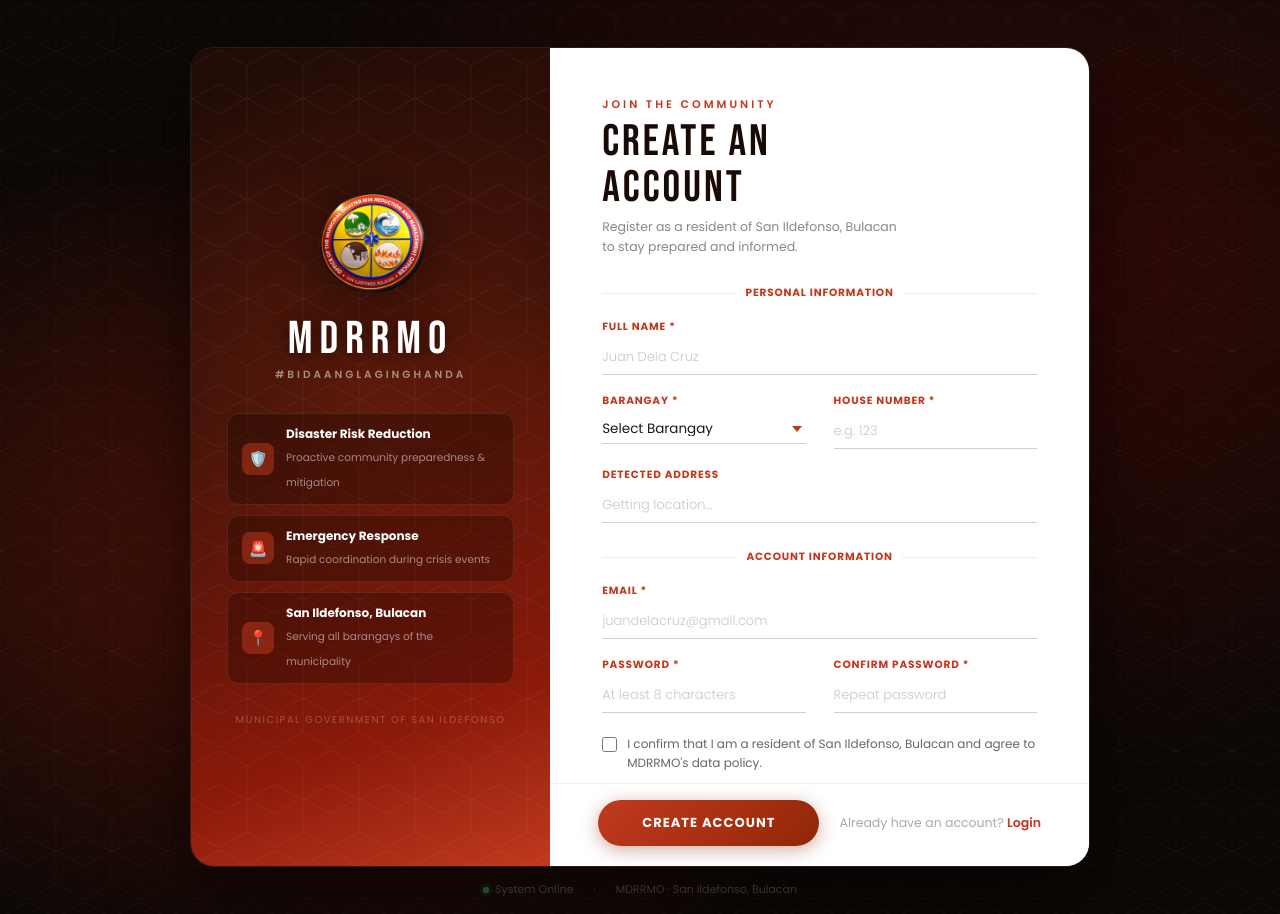
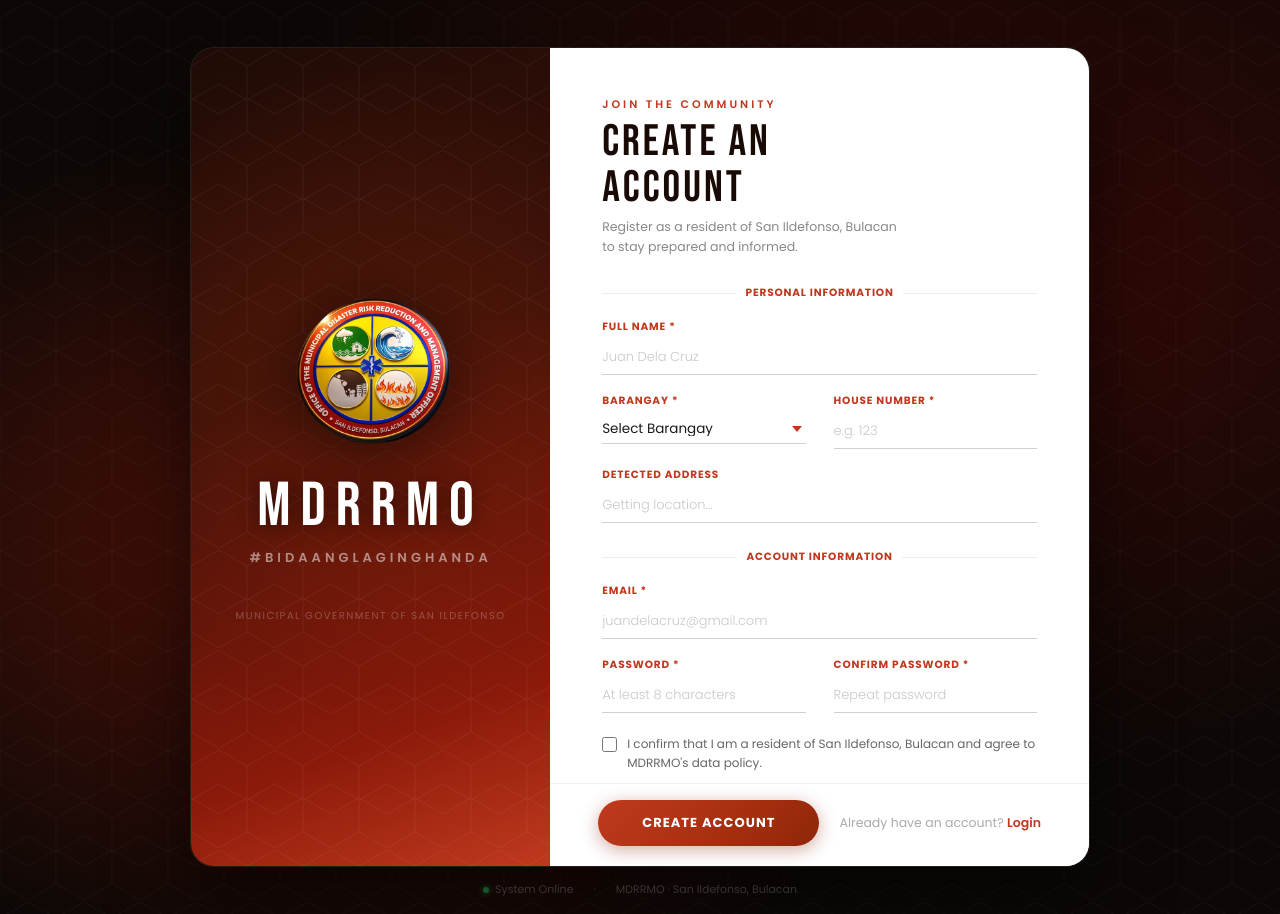
Before and after one commit to floresjr0/MDRRMO_Centrix, a PHP site: page /pages/signup.php in a window 1280 px wide. Run offline with PHP 8.4, Linux system fonts and the light colour scheme; data comes from the database, SQL or seed files in the repository; some libraries are stand-ins or nearby versions.

Commit message:
Updated user side
-Signin
-Signup

```diff
--- a/asset/css/usersignup.css
+++ b/asset/css/usersignup.css
@@ -1,3 +1,4 @@
+
 
 /* ==============================================
    MDRRMO San Ildefonso — Sign Up Page
@@ -454,7 +455,7 @@ body {
   max-height: 820px;
 }
 
-/* ---- CARD LEFT: Branding ---- */
+/* ---- CARD LEFT: Branding (pills removed; logo, name & hashtag enlarged) ---- */
 .dt-card-left {
   width: 40%;
   flex-shrink: 0;
@@ -462,7 +463,7 @@ body {
   display: flex;
   flex-direction: column;
   align-items: center;
-  justify-content: center;
+  justify-content: center; /* vertically center the whole branding block */
   padding: 52px 36px;
   position: relative;
   overflow: hidden;
@@ -479,99 +480,56 @@ body {
   pointer-events: none;
 }
 
+/* Seal — enlarged */
 .dt-seal-wrap {
   position: relative;
   z-index: 1;
-  width: 110px;
-  height: 110px;
-  margin-bottom: 20px;
+  width: 160px;   /* was 110px */
+  height: 160px;  /* was 110px */
+  margin-bottom: 26px; /* was 20px */
 }
 
 .dt-seal-wrap img {
   width: 100%;
   height: 100%;
   object-fit: contain;
-  filter: drop-shadow(0 6px 28px rgba(0,0,0,0.55));
+  filter: drop-shadow(0 8px 36px rgba(0,0,0,0.60));
   border-radius: 50%;
 }
 
+/* Agency name — enlarged */
 .dt-agency {
   position: relative;
   z-index: 1;
   font-family: 'Bebas Neue', sans-serif;
-  font-size: 46px;
-  letter-spacing: 7px;
+  font-size: 62px;      /* was 46px */
+  letter-spacing: 10px; /* was 7px */
   color: #fff;
   line-height: 1;
-  margin-bottom: 4px;
+  margin-bottom: 10px;  /* was 4px */
   text-shadow: 0 2px 20px rgba(0,0,0,0.5);
 }
 
+/* Tagline — slightly larger */
 .dt-tagline {
   position: relative;
   z-index: 1;
-  font-size: 10.5px;
+  font-size: 13px;      /* was 10.5px */
   font-weight: 600;
-  letter-spacing: 3px;
+  letter-spacing: 4px;  /* was 3px */
   color: rgba(255,255,255,0.5);
   text-transform: uppercase;
-  margin-bottom: 30px;
+  /* margin-bottom removed — no pills below */
 }
 
-.dt-info-pills {
-  position: relative;
-  z-index: 1;
-  display: flex;
-  flex-direction: column;
-  gap: 10px;
-  width: 100%;
-}
+/* ---- Info pills REMOVED ---- */
+/* .dt-info-pills, .dt-pill, .dt-pill-icon, .dt-pill-text are no longer used */
 
-.dt-pill {
-  display: flex;
-  align-items: center;
-  gap: 12px;
-  background: rgba(0,0,0,0.25);
-  border: 1px solid rgba(255,255,255,0.09);
-  border-radius: 12px;
-  padding: 11px 14px;
-  text-align: left;
-  transition: background 0.2s;
-}
-
-.dt-pill:hover {
-  background: rgba(0,0,0,0.38);
-}
-
-.dt-pill-icon {
-  width: 32px;
-  height: 32px;
-  border-radius: 8px;
-  background: rgba(192,57,30,0.5);
-  display: flex;
-  align-items: center;
-  justify-content: center;
-  flex-shrink: 0;
-  font-size: 15px;
-}
-
-.dt-pill-text strong {
-  display: block;
-  font-size: 12px;
-  font-weight: 700;
-  color: #fff;
-}
-
-.dt-pill-text span {
-  font-size: 10.5px;
-  color: rgba(255,255,255,0.5);
-  font-weight: 400;
-}
-
+/* Bottom badge */
 .dt-bottom-badge {
   position: relative;
   z-index: 1;
-  margin-top: 28px;
+  margin-top: 40px; /* was 28px */
   font-size: 10px;
   color: rgba(255,255,255,0.25);
   letter-spacing: 1.5px;
--- a/pages/signup.php
+++ b/pages/signup.php
@@ -241,41 +241,22 @@ if ($_SERVER['REQUEST_METHOD'] === 'POST') {
   <!-- CENTERED CARD -->
   <div class="dt-card">
 
-    <!-- LEFT: Branding -->
+    <!-- LEFT: Branding (pills removed; logo, name & hashtag enlarged and centered) -->
     <div class="dt-card-left">
 
+      <!-- Seal — enlarged -->
       <div class="dt-seal-wrap">
         <img src="../img/mdrrmo.png" alt="MDRRMO Seal"
              onerror="this.style.display='none'">
       </div>
 
+      <!-- Agency name — larger -->
       <div class="dt-agency">MDRRMO</div>
+
+      <!-- Tagline / hashtag — slightly larger -->
       <div class="dt-tagline">#BidaAngLagingHanda</div>
 
-      <div class="dt-info-pills">
-        <div class="dt-pill">
-          <div class="dt-pill-icon">🛡️</div>
-          <div class="dt-pill-text">
-            <strong>Disaster Risk Reduction</strong>
-            <span>Proactive community preparedness & mitigation</span>
-          </div>
-        </div>
-        <div class="dt-pill">
-          <div class="dt-pill-icon">🚨</div>
-          <div class="dt-pill-text">
-            <strong>Emergency Response</strong>
-            <span>Rapid coordination during crisis events</span>
-          </div>
-        </div>
-        <div class="dt-pill">
-          <div class="dt-pill-icon">📍</div>
-          <div class="dt-pill-text">
-            <strong>San Ildefonso, Bulacan</strong>
-            <span>Serving all barangays of the municipality</span>
-          </div>
-        </div>
-      </div>
-
+      <!-- Bottom credit badge -->
       <div class="dt-bottom-badge">Municipal Government of San Ildefonso</div>
 
     </div><!-- /.dt-card-left -->
```
Also changed, not shown: asset/css/userlogin.css (+17 -65 lines), index.php (+8 -27 lines).
